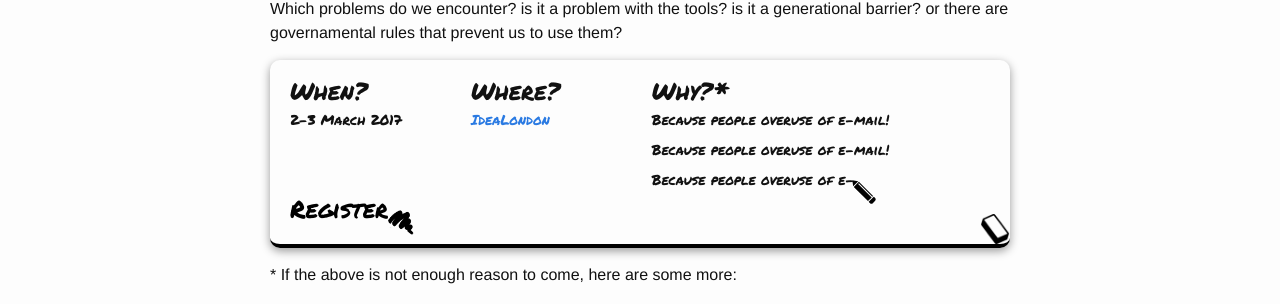
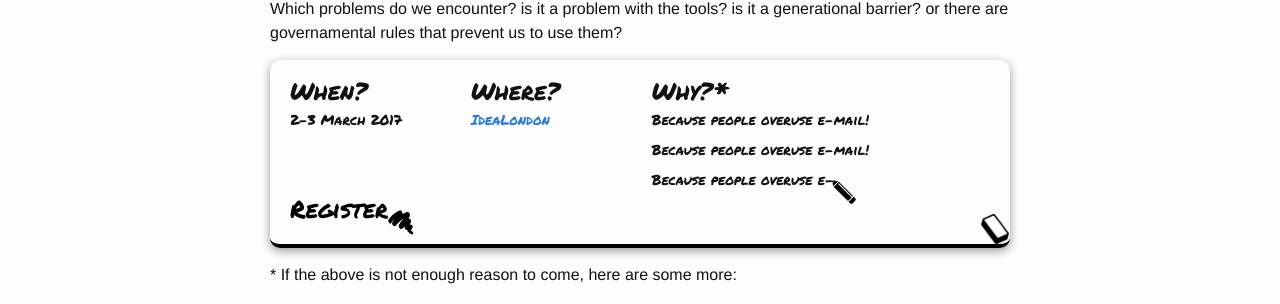
Before and after one commit to ScienceTogether/sciencetogether.github.io, a Jekyll site: the page built from index.html, in a window 1280 px wide. Shown: the part 143-447 px from the top of the page. Built offline with Jekyll 4.4.1, drawn with Linux system fonts in a browser that asks for light colours.

Commit message:
:pencil2: by zach

```diff
--- a/index.html
+++ b/index.html
@@ -34,9 +34,9 @@ layout: default
         <div class="whiteboard-question">
             Why?*
             <div class="whiteboard-answer">
-                Because people overuse of e-mail!<br>
-                Because people overuse of e-mail!<br>
-                Because people overuse of e-<img src="/assets/pencil.svg" class="rotate90">
+                Because people overuse e-mail!<br>
+                Because people overuse e-mail!<br>
+                Because people overuse e-<img src="/assets/pencil.svg" class="rotate90">
             </div>
         </div>
         <div class="whiteboard-question short"><a style="color:black" href="http://www.eventbrite.co.uk/e/science-together-which-tools-what-rules-tickets-31807441915?ref=ebtnebregn" target="_blank">Register<img height="25px" style="vertical-align: bottom; margin-bottom:-12px" src="/assets/marker_fat_prev.png"></a></div>
```
